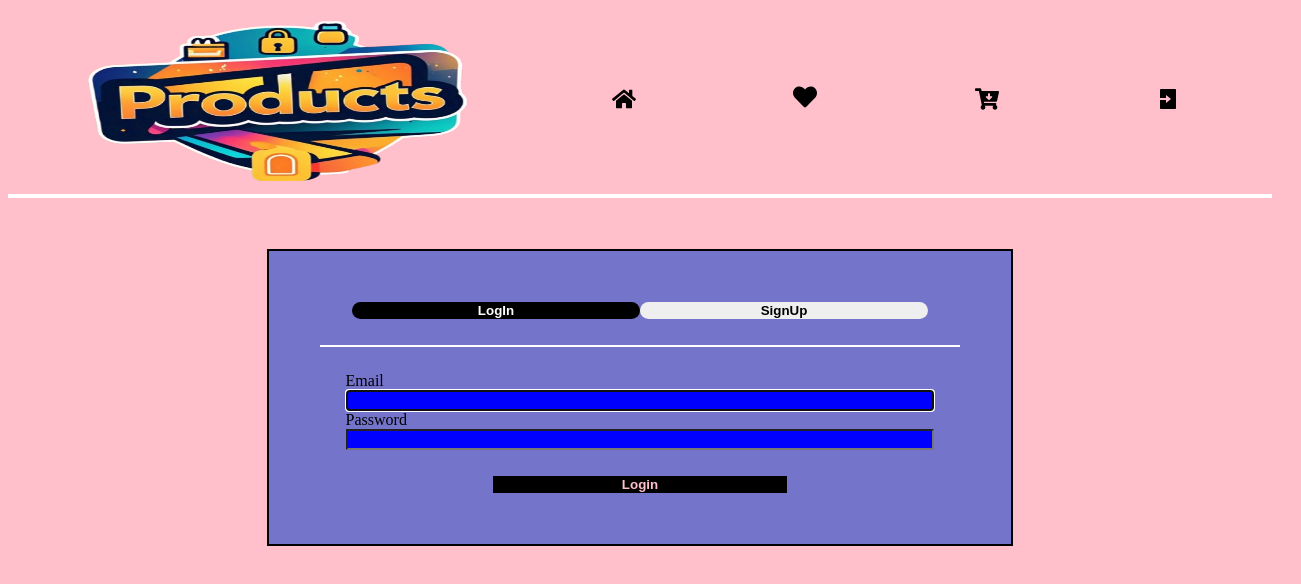
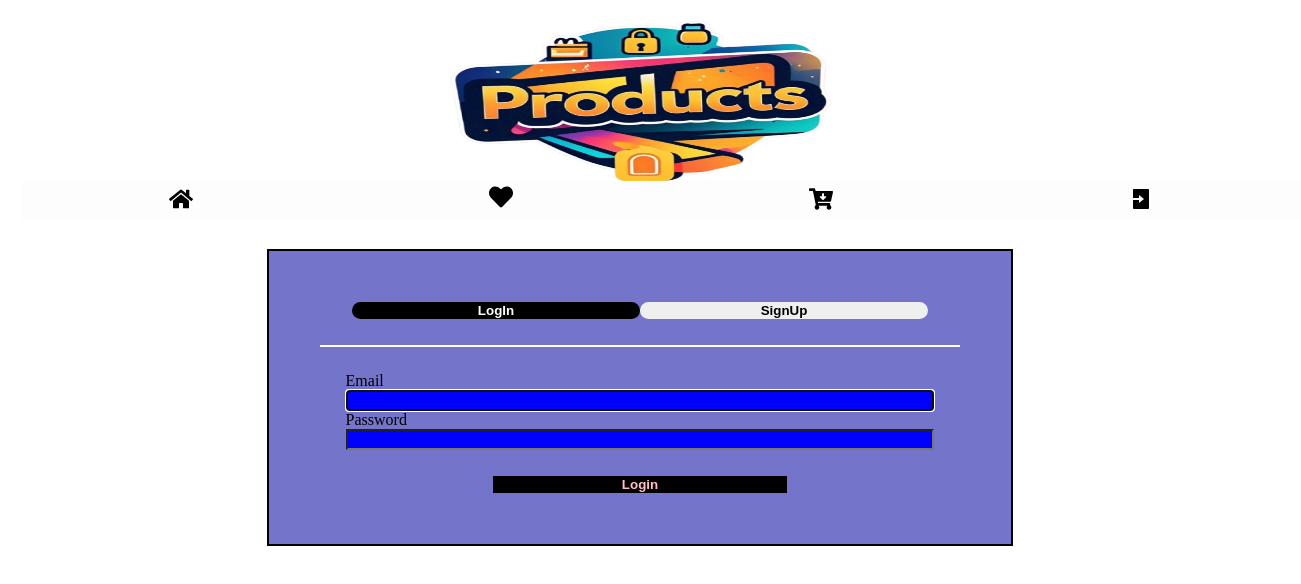
Before and after one commit to Saivamsiaravala/Products, a React (Vite) app: page /login in a window 1280 px wide. Shown: the top 584 px of the page, 1301 px wide, since content can reach past the window. Built offline with nearby package versions, Linux system fonts and the light colour scheme.

Commit message:
change entire

```diff
--- a/src/styles/styles.css
+++ b/src/styles/styles.css
@@ -1,9 +1,9 @@
 body {
-  background-color: pink;
+  background-color: white;
 }
 
 main {
-  background-color: pink;
+  background-color: white;
 }
 main nav {
   padding: 1vw;
@@ -13,6 +13,9 @@ main nav {
 }
 main nav header {
   height: 20vh;
+  display: flex;
+  justify-content: center;
+  align-items: center;
 }
 main nav header img {
   height: 20vh;
@@ -24,10 +27,20 @@ main nav .links {
   justify-content: space-around;
   align-items: center;
   color: white;
+  background-color: rgba(237, 237, 237, 0.1);
+  -webkit-backdrop-filter: blur(10px);
+          backdrop-filter: blur(10px);
+  min-height: 40px;
 }
 main nav .links .icon {
   font-size: x-large;
   color: black;
+}
+@media (min-width: 768px) {
+  main nav {
+    display: flex;
+    flex-direction: column;
+  }
 }
 main .home {
   display: flex;
@@ -41,6 +54,7 @@ main .home .carousel .carousel-div {
   font-family: Arial, Helvetica, sans-serif;
   font-weight: 400;
   border-bottom: 4px solid white;
+  background-color: pink;
 }
 main .home .carousel .carousel-div img {
   margin: 2vw 0;
@@ -59,7 +73,7 @@ main .home .products .product-items {
   grid-template-columns: repeat(2, 1fr);
   list-style: none;
   place-items: center;
-  gap: 2vh;
+  gap: 3vh;
   margin: 1vw;
 }
 @media (min-width: 768px) {
@@ -73,6 +87,7 @@ main .home .products .product-items {
   }
 }
 main .home .products .product-items .product-item {
+  background-color: pink;
   box-shadow: rgba(0, 0, 0, 0.35) 0px 5px 15px;
   padding: 2vw 0;
   text-align: center;
--- a/src/styles/styles.scss
+++ b/src/styles/styles.scss
@@ -6,6 +6,7 @@ $colors: (
   bgColor2: pink,
   bgColor3: rgb(116, 116, 203),
   bgColor4: black,
+  bgColor5: white,
 );
 
 $border: 2px solid red;
@@ -53,10 +54,10 @@ $breakpoints: (
   @return map-get($map: $paddings, $key: $padding);
 }
 body {
-  background-color: Colors(bgColor2);
+  background-color: Colors(bgColor5);
 }
 main {
-  background-color: Colors(bgColor2);
+  background-color: Colors(bgColor5);
   @include responsive(tablet) {
   }
   nav {
@@ -64,6 +65,7 @@ main {
     // margin-bottom: Margins(margin2);
     border-bottom: 4px solid white;
     display: flex;
+    // flex-direction: column;
     height: 20vh;
     header {
       height: 20vh;
@@ -71,6 +73,9 @@ main {
         height: 20vh;
         width: 40vw;
       }
+      display: flex;
+      justify-content: center;
+      align-items: center;
     }
     .links {
       width: 100vw;
@@ -78,10 +83,17 @@ main {
       justify-content: space-around;
       align-items: center;
       color: Colors(textColor2);
+      background-color: rgb(237, 237, 237, 0.1);
+      backdrop-filter: blur(10px);
+      min-height: 40px;
       .icon {
         font-size: x-large;
         color: black;
       }
+    }
+    @include responsive(tablet) {
+      display: flex;
+      flex-direction: column;
     }
   }
 
@@ -95,6 +107,7 @@ main {
         font-family: Arial, Helvetica, sans-serif;
         font-weight: 400;
         border-bottom: 4px solid white;
+        background-color: Colors(bgColor2);
         img {
           margin: Margins(margin2) 0;
           border-radius: 10%;
@@ -112,7 +125,6 @@ main {
         font-weight: 400;
       }
       .product-items {
-        // width: 100vh;
         display: grid;
         grid-template-columns: repeat(2, 1fr);
         @include responsive(tablet) {
@@ -123,9 +135,10 @@ main {
         }
         list-style: none;
         place-items: center;
-        gap: 2vh;
+        gap: 3vh;
         margin: Margins(margin1);
         .product-item {
+          background-color: Colors(bgColor2);
           box-shadow: rgba(0, 0, 0, 0.35) 0px 5px 15px;
           padding: Paddings(padding2) 0;
           text-align: center;
```
Also changed, not shown: 1 other file (tests, documents, lock files or other folders).
